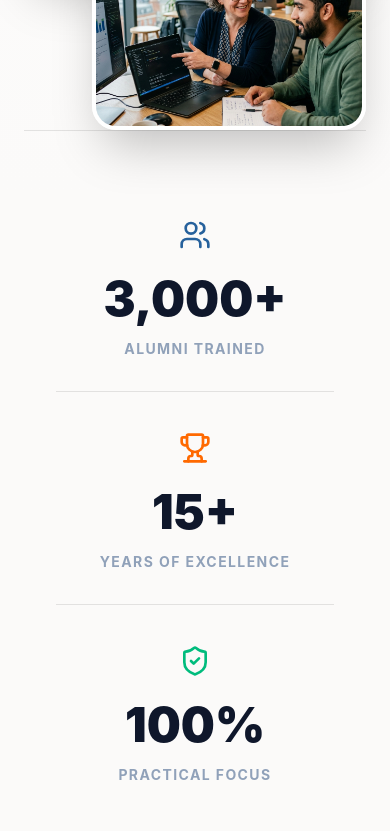
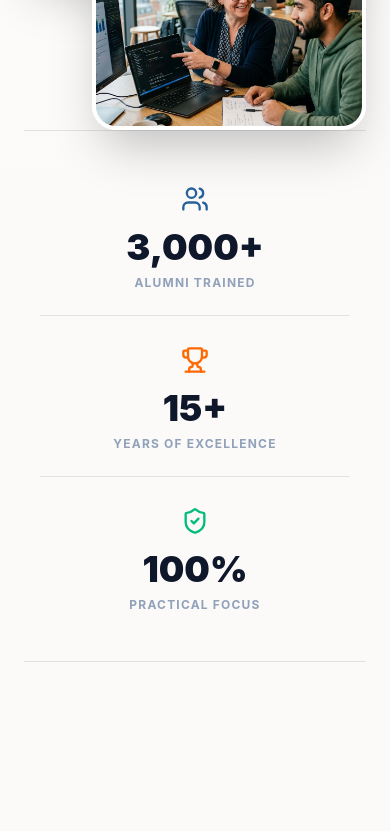
Before and after one commit to Suvarna-Maddi/Nict, a React (Vite) app: page /about in a window 390 px wide. Shown: the part 1060-1891 px from the top of the page. Built offline with nearby package versions, Linux system fonts and the light colour scheme.

Commit message:
Make stats section more compact on mobile

```diff
--- a/src/pages/About.tsx
+++ b/src/pages/About.tsx
@@ -182,30 +182,30 @@ export function About() {
       {/* 2. Stats Section (Card-less, Minimalist) */}
       <section id="stats" className="w-full max-w-6xl px-6 relative mb-32 -mt-16 z-20">
         <FadeInView>
-          <div className="flex flex-col md:flex-row items-center justify-between py-12 px-8 bg-transparent border-t border-b border-black/10 divide-y md:divide-y-0 md:divide-x divide-black/10">
+          <div className="flex flex-col md:flex-row items-center justify-between py-6 md:py-12 px-4 md:px-8 bg-transparent border-t border-b border-black/10 divide-y md:divide-y-0 md:divide-x divide-black/10">
 
-            <div className="flex-1 w-full flex flex-col items-center justify-center text-center py-8 md:py-0">
-              <div className="w-12 h-12 text-primary-500 mb-4 flex items-center justify-center"><Users size={32} strokeWidth={2} /></div>
-              <h3 className="text-5xl md:text-6xl font-black text-slate-900 mb-2">
+            <div className="flex-1 w-full flex flex-col items-center justify-center text-center py-6 md:py-0">
+              <div className="w-10 h-10 md:w-12 md:h-12 text-primary-500 mb-2 md:mb-4 flex items-center justify-center"><Users size={28} strokeWidth={2} /></div>
+              <h3 className="text-4xl md:text-6xl font-black text-slate-900 mb-1 md:mb-2">
                 <AnimatedNumber end={3000} suffix="+" duration={2500} />
               </h3>
-              <p className="text-sm font-bold text-slate-400 uppercase tracking-widest mt-2">Alumni Trained</p>
+              <p className="text-xs md:text-sm font-bold text-slate-400 uppercase tracking-widest mt-1 md:mt-2">Alumni Trained</p>
             </div>
 
-            <div className="flex-1 w-full flex flex-col items-center justify-center text-center py-8 md:py-0">
-              <div className="w-12 h-12 text-orange-500 mb-4 flex items-center justify-center"><Trophy size={32} strokeWidth={2} /></div>
-              <h3 className="text-5xl md:text-6xl font-black text-slate-900 mb-2">
+            <div className="flex-1 w-full flex flex-col items-center justify-center text-center py-6 md:py-0">
+              <div className="w-10 h-10 md:w-12 md:h-12 text-orange-500 mb-2 md:mb-4 flex items-center justify-center"><Trophy size={28} strokeWidth={2} /></div>
+              <h3 className="text-4xl md:text-6xl font-black text-slate-900 mb-1 md:mb-2">
                 <AnimatedNumber end={15} suffix="+" duration={2000} />
               </h3>
-              <p className="text-sm font-bold text-slate-400 uppercase tracking-widest mt-2">Years of Excellence</p>
+              <p className="text-xs md:text-sm font-bold text-slate-400 uppercase tracking-widest mt-1 md:mt-2">Years of Excellence</p>
             </div>
 
-            <div className="flex-1 w-full flex flex-col items-center justify-center text-center py-8 md:py-0">
-              <div className="w-12 h-12 text-emerald-500 mb-4 flex items-center justify-center"><ShieldCheck size={32} strokeWidth={2} /></div>
-              <h3 className="text-5xl md:text-6xl font-black text-slate-900 mb-2">
+            <div className="flex-1 w-full flex flex-col items-center justify-center text-center py-6 md:py-0">
+              <div className="w-10 h-10 md:w-12 md:h-12 text-emerald-500 mb-2 md:mb-4 flex items-center justify-center"><ShieldCheck size={28} strokeWidth={2} /></div>
+              <h3 className="text-4xl md:text-6xl font-black text-slate-900 mb-1 md:mb-2">
                 <AnimatedNumber end={100} suffix="%" duration={2000} />
               </h3>
-              <p className="text-sm font-bold text-slate-400 uppercase tracking-widest mt-2">Practical Focus</p>
+              <p className="text-xs md:text-sm font-bold text-slate-400 uppercase tracking-widest mt-1 md:mt-2">Practical Focus</p>
             </div>
 
           </div>
```
